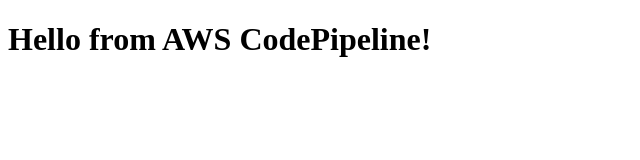
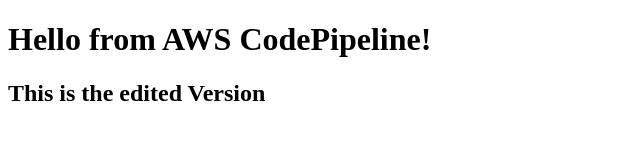
Before and after one commit to gruchic/new-project-static, a plain HTML site: page index.html in a window 1280 px wide. Shown: the whole page, without its empty margins (0-640 px from the left). Drawn offline with Linux system fonts and the light colour scheme.

Commit message:
updated project

```diff
--- a/index.html
+++ b/index.html
@@ -5,5 +5,6 @@
 </head>
 <body>
     <h1>Hello from AWS CodePipeline!</h1>
+    <h2>This is the edited Version</h2>
 </body>
 </html>
```
